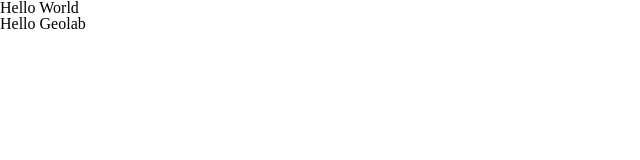
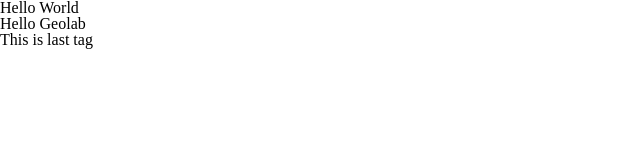
Before and after one commit to Mushni-Chankseliani/lecture-4_group-1, a plain HTML site: page index.html in a window 1280 px wide. Shown: the whole page, without its empty margins (0-640 px from the left). Drawn offline with Linux system fonts and the light colour scheme.

Commit message:
Add h3 tag

```diff
--- a/index.html
+++ b/index.html
@@ -9,5 +9,11 @@
 	<body>
 		<h1>Hello World</h1>
 		<h2>Hello Geolab</h2>
+
+
+
+
+
+		<h3>This is last tag</h3>
 	</body>
 </html>
```
